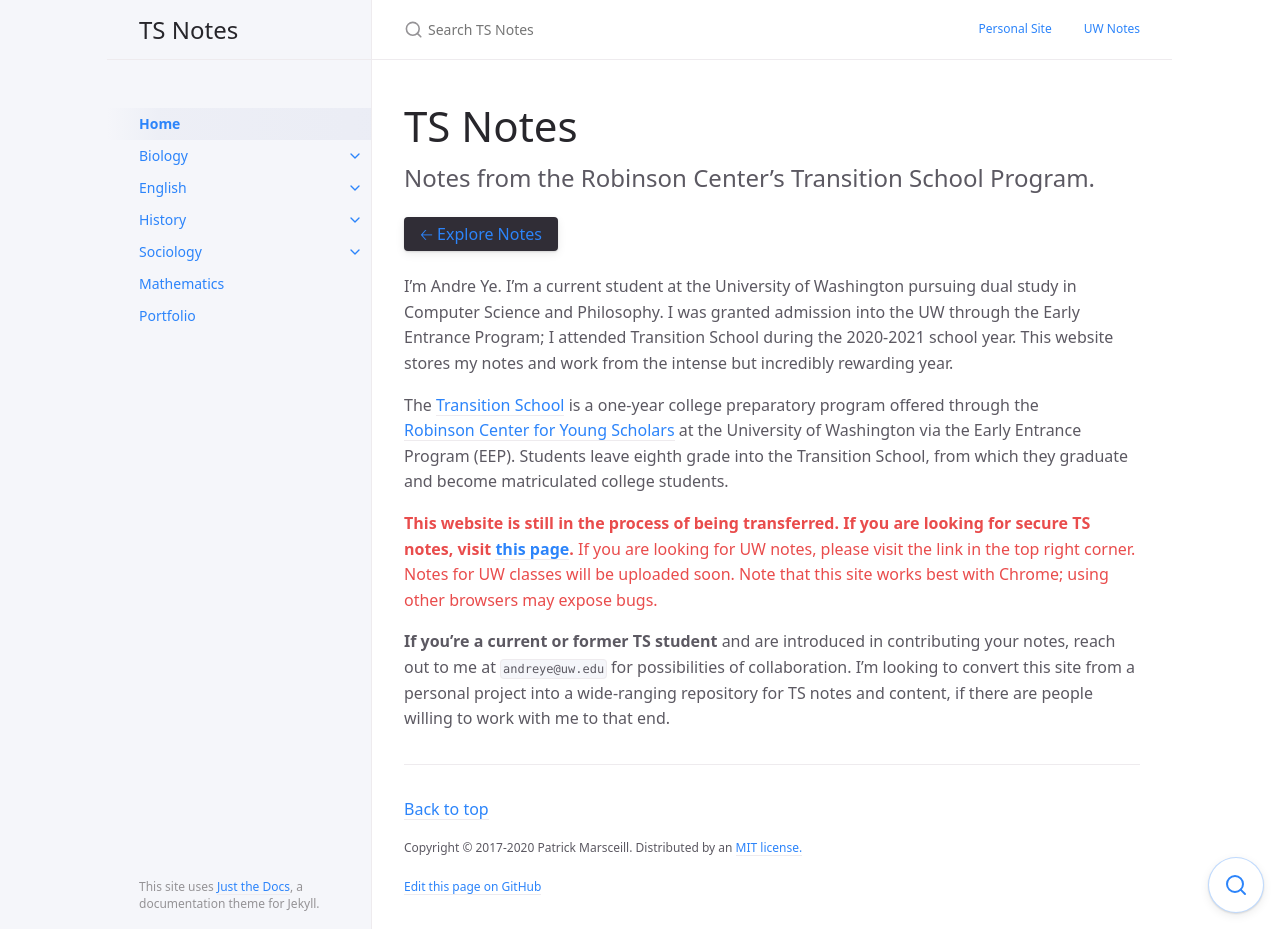
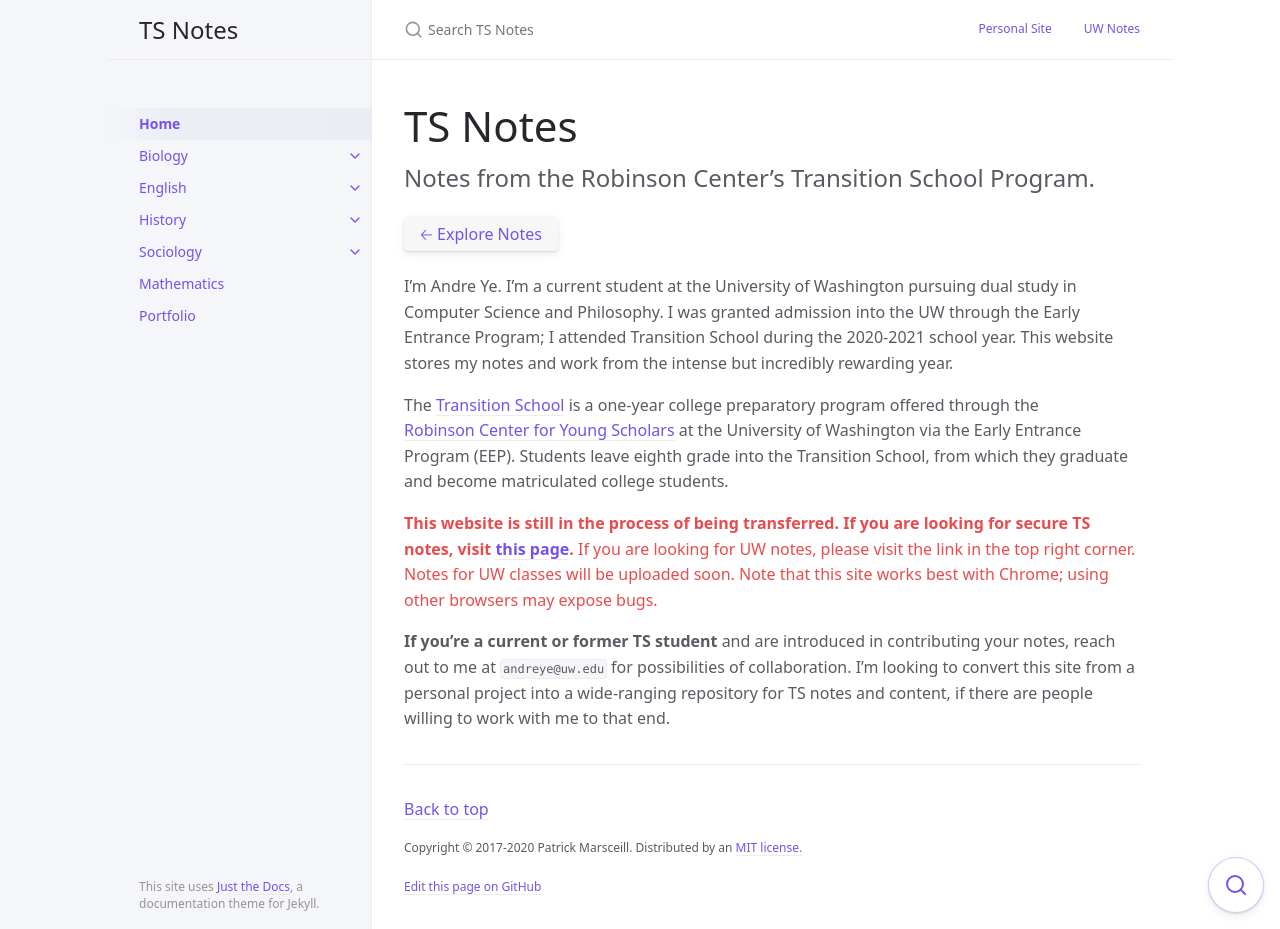
Before and after one commit to andre-ye/ts, a Jekyll site: the page built from index.md, in a window 1280 px wide and 929 px high. Built offline with Jekyll 4.4.1, drawn with Linux system fonts in a browser that asks for light colours; nearby versions of some CDN libraries.

Commit message:
Update custom.scss

```diff
--- a/_sass/color_schemes/custom.scss
+++ b/_sass/color_schemes/custom.scss
@@ -1,3 +1,2 @@
-$link-color: $blue-000;
-$btn-primary-color: $blue-200;
-$base-button-color: $grey-dk-250;
+$link-color: $purple-000;
+$btn-primary-color: $purple-200;
```
